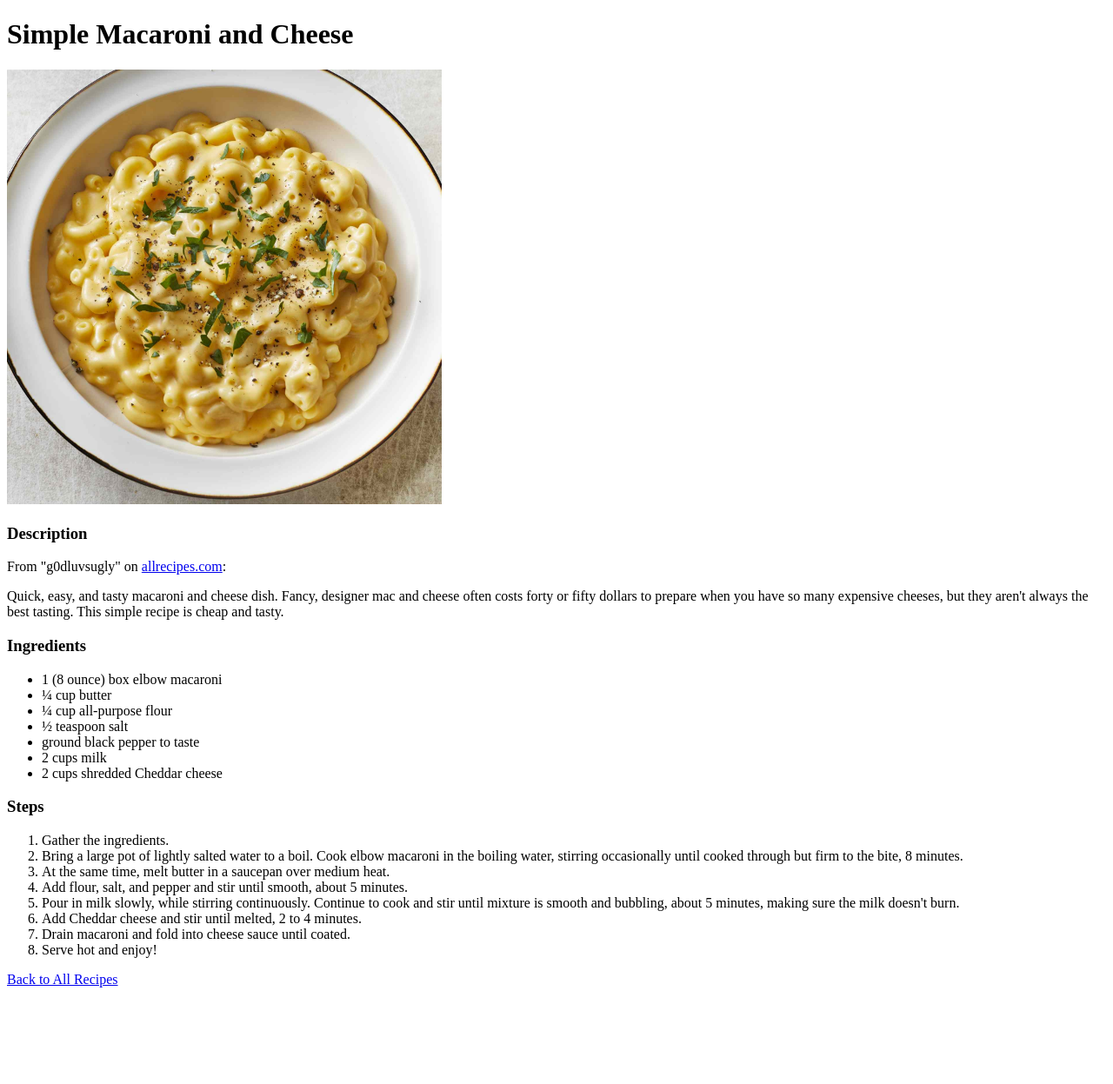
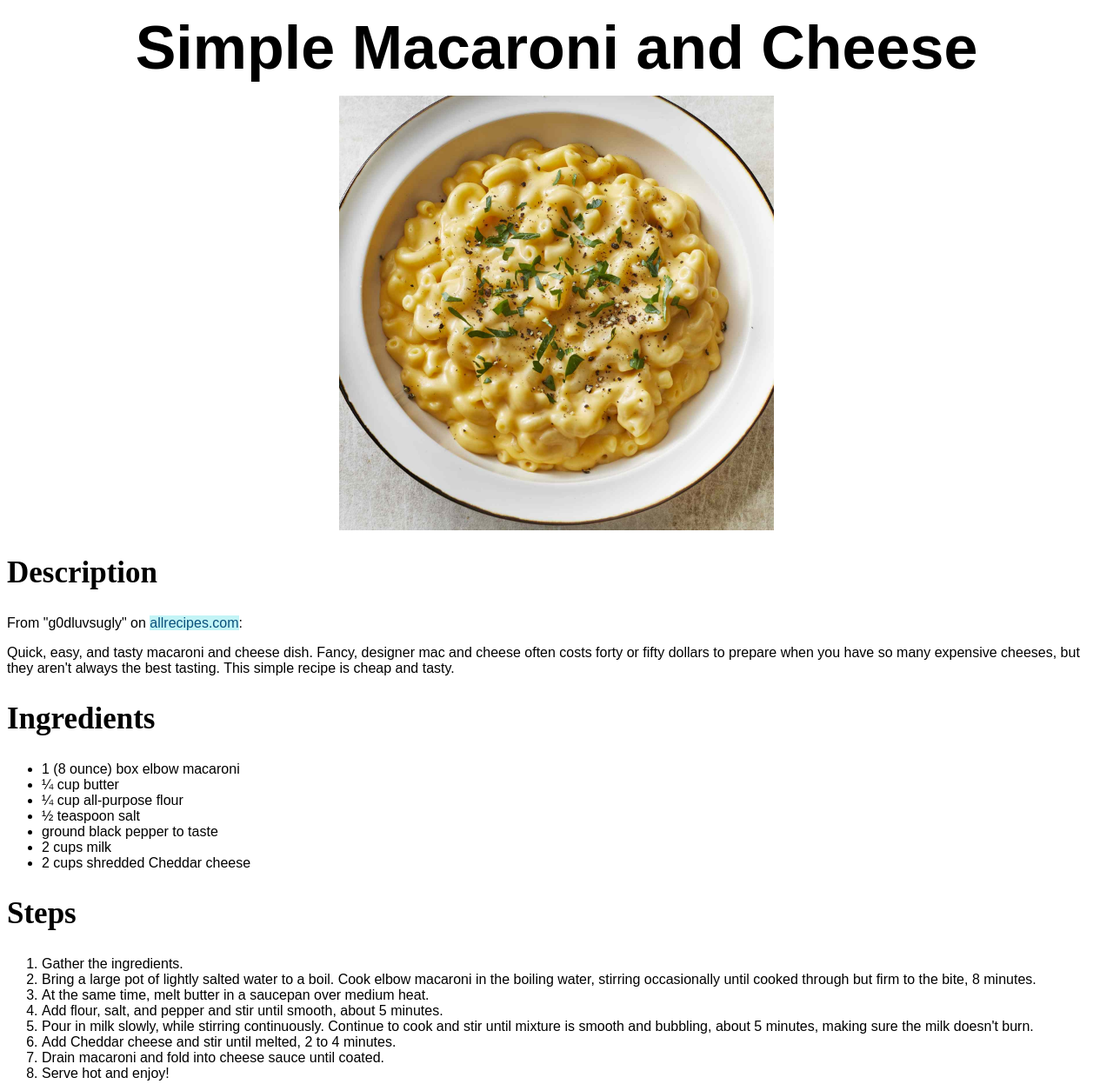
Before and after one commit to JoeCoccia/odin-recipes, a plain HTML site: page recipes/simple_macaroni_and_cheese.html in a window 1280 px wide. Shown: the top 1247 px of the page at 87% size. Before the commit the page ends 1152 px from the top, so only its background shows below. Drawn offline with Linux system fonts and the light colour scheme.

Commit message:
Release version 1.1: adds style sheet
- Links style sheet in all html documents
- Replaced h3 headings with h2 for consistency
- Fix "Back to All Recipes" link on all html pages so that default
behavior is defined rather than assumed
- Justified unordered list on index page by the center, but without
actually centering text so that the block element keeps all bullets at
consistent starting point on left side of page rather than changing
depending on lenght of text. Did this by making margin at 50% page
width but then calculating a shift to the left by a constant # of pixels

```diff
--- a/recipes/simple_macaroni_and_cheese.html
+++ b/recipes/simple_macaroni_and_cheese.html
@@ -3,15 +3,16 @@
     <head>
         <meta charset="UTF-8">
         <title>Simple Macaroni and Cheese</title>
+        <link rel="stylesheet" href="./../style.css">
     </head>
 
     <body>
         <h1>Simple Macaroni and Cheese</h1>
         <img src="./../images/simple_macaroni_and_cheese.jpg" alt="Picture of g0dluvsugly's Simple Macaroni and Cheese" height="500" width="500">
-        <h3>Description</h3>
+        <h2>Description</h2>
         <p>From "g0dluvsugly" on <a  href="https://www.allrecipes.com/recipe/238691/simple-macaroni-and-cheese/" target="_blank" rel="noopener noreferrer">allrecipes.com</a>:</p>
         <p>Quick, easy, and tasty macaroni and cheese dish. Fancy, designer mac and cheese often costs forty or fifty dollars to prepare when you have so many expensive cheeses, but they aren't always the best tasting. This simple recipe is cheap and tasty.</p>
-        <h3>Ingredients</h3>
+        <h2>Ingredients</h2>
         <ul>
             <li>1 (8 ounce) box elbow macaroni</li>
             <li>¼ cup butter</li>
@@ -21,7 +22,7 @@
             <li>2 cups milk</li>
             <li>2 cups shredded Cheddar cheese</li>
         </ul>
-        <h3>Steps</h3>
+        <h2>Steps</h2>
         <ol>
             <li>Gather the ingredients.</li>
             <li>Bring a large pot of lightly salted water to a boil. Cook elbow macaroni in the boiling water, stirring occasionally until cooked through but firm to the bite, 8 minutes.</li>
@@ -32,6 +33,6 @@
             <li>Drain macaroni and fold into cheese sauce until coated.</li>
             <li>Serve hot and enjoy!</li>
         </ol>
-        <p><a href="./../index.html">Back to All Recipes</a></p>
+        <p><a href="./../index.html" target="_self" rel="noopener noreferrer">Back to All Recipes</a></p>
     </body>
 </html>
--- /dev/null
+++ b/style.css
@@ -0,0 +1,60 @@
+*{
+  font-family: Arial, Helvetica, sans-serif;
+}
+
+h1{
+  text-align: center;
+  font-size: 70px;
+  margin: 15px;
+  padding: 0;
+}
+
+h2{
+  font-size: 35px;
+  font-family: 'Times New Roman', Times, serif;
+}
+
+img{
+  display: block;
+  margin-left: auto;
+  margin-right: auto;
+}
+
+.index_body{
+  background-color: rgb(249, 249, 190);
+}
+.index_ul{
+  margin-left: calc(50% - 225px);
+  margin-right: calc(50% - 200px);
+  font-size: 25px;
+  /*margin-right will affect how far "background-color" extends to the right of the screen for our "a" elements*/
+}
+
+.index_ul a:link,
+.index_ul a:visited{
+  background-color: rgb(255, 255, 233);rgb(248, 248, 199);rgb(239, 239, 213);
+  color: rgb(100, 100, 100);
+  display:block;
+  /*display is set to block so "background-color" extends to width of block element rather than just text*/
+}
+
+a:link,
+a:visited{
+  background-color: rgb(195, 244, 246);
+  color: rgb(10, 80, 123);
+  text-decoration: none;
+}
+
+.index_ul a:hover,
+a:hover {
+  color: rgb(14, 217, 217);
+  background-color: transparent;
+  text-decoration: underline;
+}
+
+.index_ul a:active,
+a:active {
+  color: yellow;
+  background-color: transparent;
+  text-decoration: underline;
+}
```
Also changed, not shown: index.html (+3 -2 lines), recipes/blank.html (+5 -4 lines), recipes/lasagna.html (+5 -4 lines), recipes/super-delicious_zuppa_toscana.html (+5 -4 lines).
